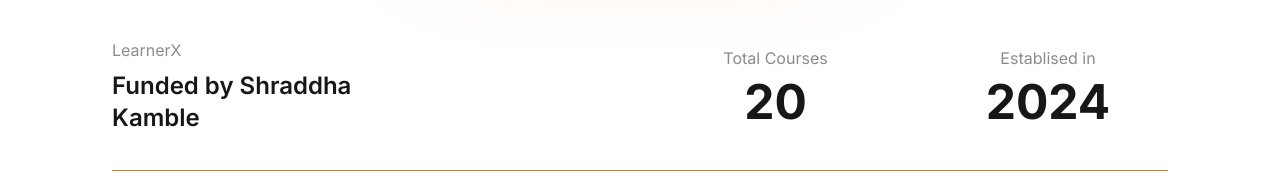
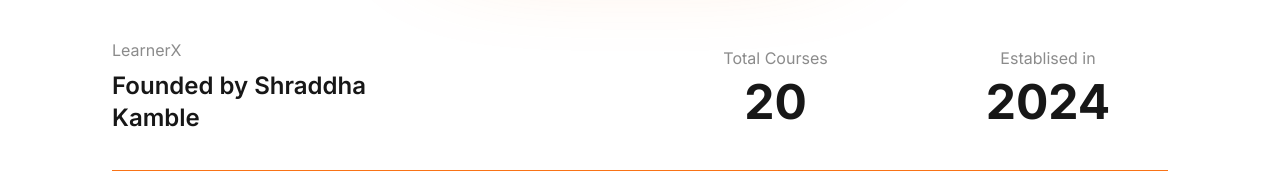
Before and after one commit to manrajchauhan/learnerX, a Next.js app: page /about in a window 1280 px wide. Shown: the part 586-770 px from the top of the page. Built offline with nearby package versions, Linux system fonts and the light colour scheme.

Commit message:
deleted demo file

```diff
--- a/app/about/page.tsx
+++ b/app/about/page.tsx
@@ -17,7 +17,7 @@ export default function page() {
         <div className="w-full md:w-1/3 lg:w-1/2 p-4">
           <div className="border-r border-transparent md:border-white md:border-opacity-10 flex flex-col justify-center h-full">
             <p className="text-neutral-900 text-center md:text-left text-opacity-50 mb-2">LearnerX</p>
-            <p className="text-neutral-900 text-center md:text-left mx-auto md:mx-0 text-2xl font-semibold max-w-xs">Funded by Shraddha Kamble</p>
+            <p className="text-neutral-900 text-center md:text-left mx-auto md:mx-0 text-2xl font-semibold max-w-xs">Founded by Shraddha Kamble</p>
           </div>
         </div>
         <div className="w-full md:w-1/3 lg:w-1/4 p-4">
--- a/app/components/Hero.tsx
+++ b/app/components/Hero.tsx
@@ -4,6 +4,7 @@ import React from 'react'
 
 export default function Hero() {
   return (
+
     <div className="relative flex overflow-hidden z-0 flex-col justify-center pt-28 pb-20 w-full text-neutral-900 font-medium  max-md:pt-24 max-md:max-w-full">
       <div className="flex flex-col justify-center w-full max-md:max-w-full">
         <div className=" text-8xl font-medium leading-[103px] max-md:mt-10 max-md:max-w-full max-md:text-4xl max-md:leading-[54px]">
@@ -26,5 +27,6 @@ export default function Hero() {
   />
 </div> */}
     </div>
+
   )
 }
--- a/app/plan/page.tsx
+++ b/app/plan/page.tsx
@@ -3,6 +3,7 @@ import Link from 'next/link';
 import React, { useState } from 'react';
 
 export default function Page() {
+
   const [toggle, setToggle] = useState(false);
 
   const handleToggle = () => {
@@ -10,6 +11,7 @@ export default function Page() {
   };
 
   return (
+
     <section className="py-12 md:py-24">
       <div className="container mx-auto px-4">
         <div className="max-w-2xl mx-auto mb-20 text-center">
@@ -97,5 +99,6 @@ export default function Page() {
         </div>
       </div>
     </section>
+
   );
 }
```
Also changed, not shown: app/globals.css (line endings or trailing spaces).
